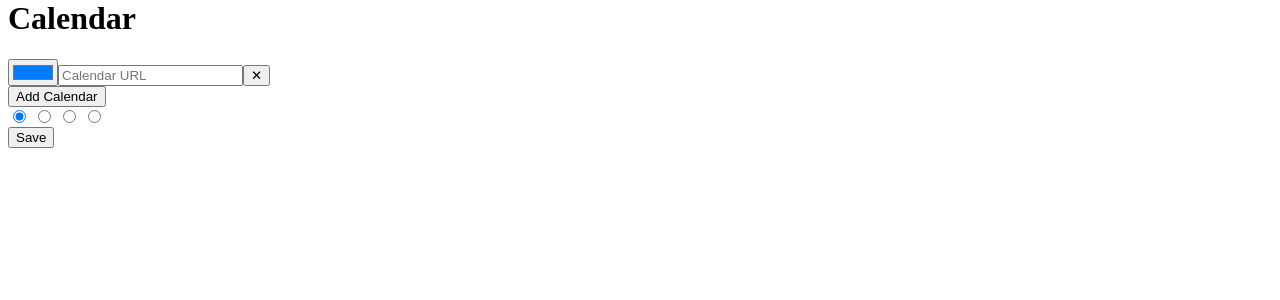
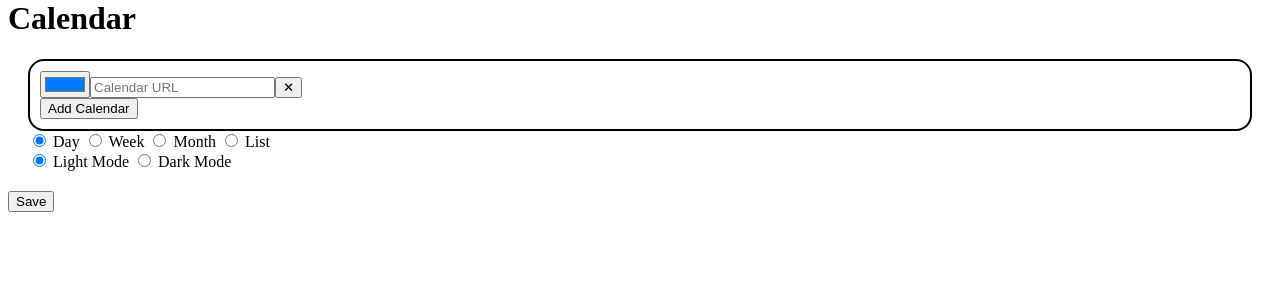
Before and after one commit to owenloker15/PaperPi, a Flask app: page /plugin/calendar in a window 1280 px wide. Shown: the part 21-321 px from the top of the page. Run offline with Flask 3, Linux system fonts and the light colour scheme; parts of the project's set-up code (start-up, migrations or seed data) failed here and were passed over.

Commit message:
small bug fixes and color scheming

```diff
--- a/src/blueprints/plugin.py
+++ b/src/blueprints/plugin.py
@@ -22,6 +22,10 @@ def icon(plugin_id):
     plugin_dir = os.path.join(PLUGIN_DIR, plugin_id)
     return send_from_directory(plugin_dir, "icon.svg")
 
+@plugin_bp.route("/styles/<plugin_id>/style.css")
+def plugin_css(plugin_id):
+    return send_from_directory(f"plugins/{plugin_id}/settings", "style.css")
+
 @plugin_bp.route('/submit_data/<plugin_id>', methods=['POST'])
 def submit_data(plugin_id):
     payload = parse_form(request.form)
@@ -30,6 +34,6 @@ def submit_data(plugin_id):
 
     task = ManualRefreshTask(plugin_id, payload, app_instance)
 
-    task_manager.submit_task(ManualRefreshTask)
+    task_manager.submit_task(task)
 
     return jsonify(success=True, received=payload)
--- a/src/plugins/baseplugin.py
+++ b/src/plugins/baseplugin.py
@@ -18,9 +18,9 @@ class BasePlugin():
         return self.directory
 
     def get_settings_template(self):
-        template_file = os.path.join(self.directory, "settings.html")
+        template_file = os.path.join(self.directory, "settings", "settings.html")
         if os.path.isfile(template_file) :
-            return f"{self.get_id()}/settings.html"
+            return f"{self.get_id()}/settings/settings.html"
 
         return "BAAAD"
 
--- a/src/plugins/calendar/settings.html
+++ b/src/plugins/calendar/settings/settings.html
@@ -1,11 +1,28 @@
-<div class="calendear-settings-container">
-  <div id="calendars-list"></div>
-  <button id="add-calendar-btn" onclick="addCalendarInput()">Add Calendar</button>
+<div class="calendar-settings-container">
+  <div id="calendar-list-container">
+    <div id="calendars-list"></div>
+    <button id="add-calendar-btn" onclick="addCalendarInput()">Add Calendar</button>
+  </div>
   <div class="calendar-layout">
     <input type="radio" name="layout" id="day" value="timeGridDay" required checked>
+    <label for="day">Day</label>
+
     <input type="radio" name="layout" id="week" value="timeGridWeek">
-    <input type="radio" name="layout" id="month" value="timeGridMonth">
+    <label for="week">Week</label>
+
+    <input type="radio" name="layout" id="month" value="dayGridMonth">
+    <label for="month">Month</label>
+
     <input type="radio" name="layout" id="list" value="listMonth">
+    <label for="list">List</label>
+  </div>
+  <div id="theme">
+    <input type="radio" name="theme" id="light" value="light" required checked>
+    <label for="light">Light Mode</label>
+
+    <input type="radio" name="theme" id="dark" value="dark">
+    <label for="dark">Dark Mode</label>
+
   </div>
 </div>
 <script>
@@ -24,6 +41,7 @@
     urlInput.type = 'text';
     urlInput.name = 'calendarURLs[]';
     urlInput.placeholder = 'Calendar URL';
+    urlInput.classList.add('calendar-url')
     urlInput.required = true;
     urlInput.value = url;
 
@@ -31,7 +49,11 @@
     removeBtn.type = 'button';
     removeBtn.innerText = '✕';
     removeBtn.classList.add('remove-btn');
-    removeBtn.onclick = () => wrapper.remove();
+    removeBtn.onclick = function () {
+      if (calendarList.childElementCount > 1) {
+        wrapper.remove()
+      };
+    }
 
     wrapper.appendChild(colorInput);
     wrapper.appendChild(urlInput);
@@ -40,7 +62,7 @@
     calendarList.appendChild(wrapper);
   }
 
-  document.addEventListener('DOMContentLoaded', function() {
+  document.addEventListener('DOMContentLoaded', function () {
     addCalendarInput();
   })
 </script>
--- /dev/null
+++ b/src/plugins/calendar/settings/style.css
@@ -0,0 +1,11 @@
+.calendar-settings-container {
+    display: flex;
+    flex-direction: column;
+    margin: 20px;
+}
+
+#calendar-list-container {
+    border: 2px solid black;
+    border-radius: 1rem;
+    padding: 10px;
+}
--- a/src/templates/plugin.html
+++ b/src/templates/plugin.html
@@ -5,6 +5,7 @@
     <meta charset="UTF-8">
     <meta name="viewport" content="width=device-width, initial-scale=1.0">
     <title>Document</title>
+    <link rel="stylesheet" href="{{ url_for('plugin.plugin_css', plugin_id=plugin.id) }}">
 </head>
 
 <body>
--- a/src/utils/task.py
+++ b/src/utils/task.py
@@ -23,6 +23,8 @@ class ManualRefreshTask(BaseTask):
         self.plugin_settings = plugin_settings
 
         self.thread = threading.Thread(target = self._run, args=(app,), daemon=True)
+
+    def start(self):
         self.thread.start()
 
     def _run(self, app):
```
Also changed, not shown: src/plugins/calendar/calendar.py (+18 -10 lines), src/plugins/calendar/display/display.html (+16 -2 lines), src/display/display.py (added), src/static/current_image.png.
